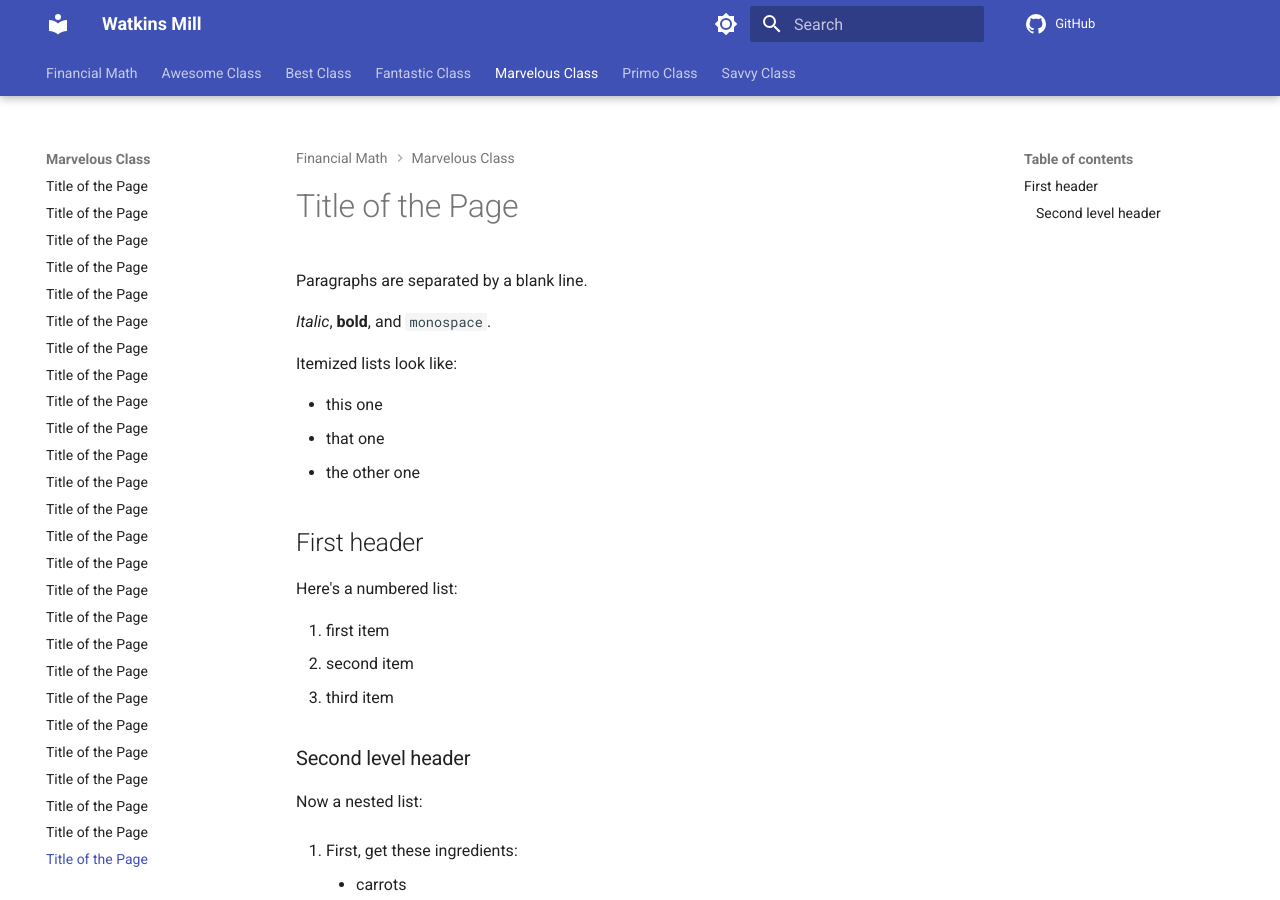
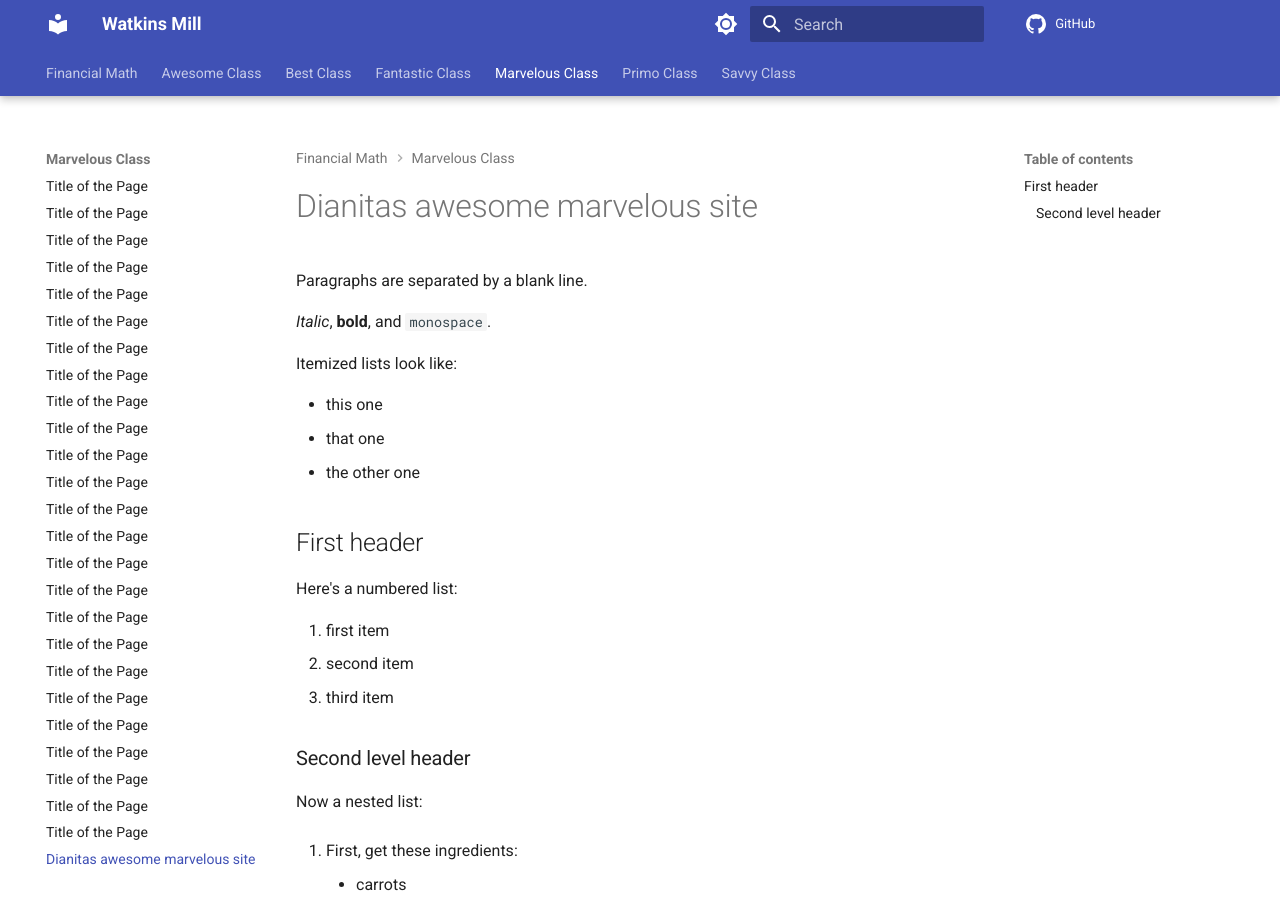
Before and after one commit to drjmarino/website, an MkDocs documentation site: the page built from docs/marvelous/human26.md, in a window 1280 px wide and 900 px high. Built offline with MkDocs 1.6.1 and Material for MkDocs 9.7.7, drawn with Linux system fonts in a browser that asks for light colours; comment, search, counter and statistics services are not loaded.

Commit message:
Update human26.md

```diff
--- a/docs/marvelous/human26.md
+++ b/docs/marvelous/human26.md
@@ -1,4 +1,4 @@
-# Title of the Page
+# Dianitas awesome marvelous site
 
 Paragraphs are separated by a blank line.
 
```
